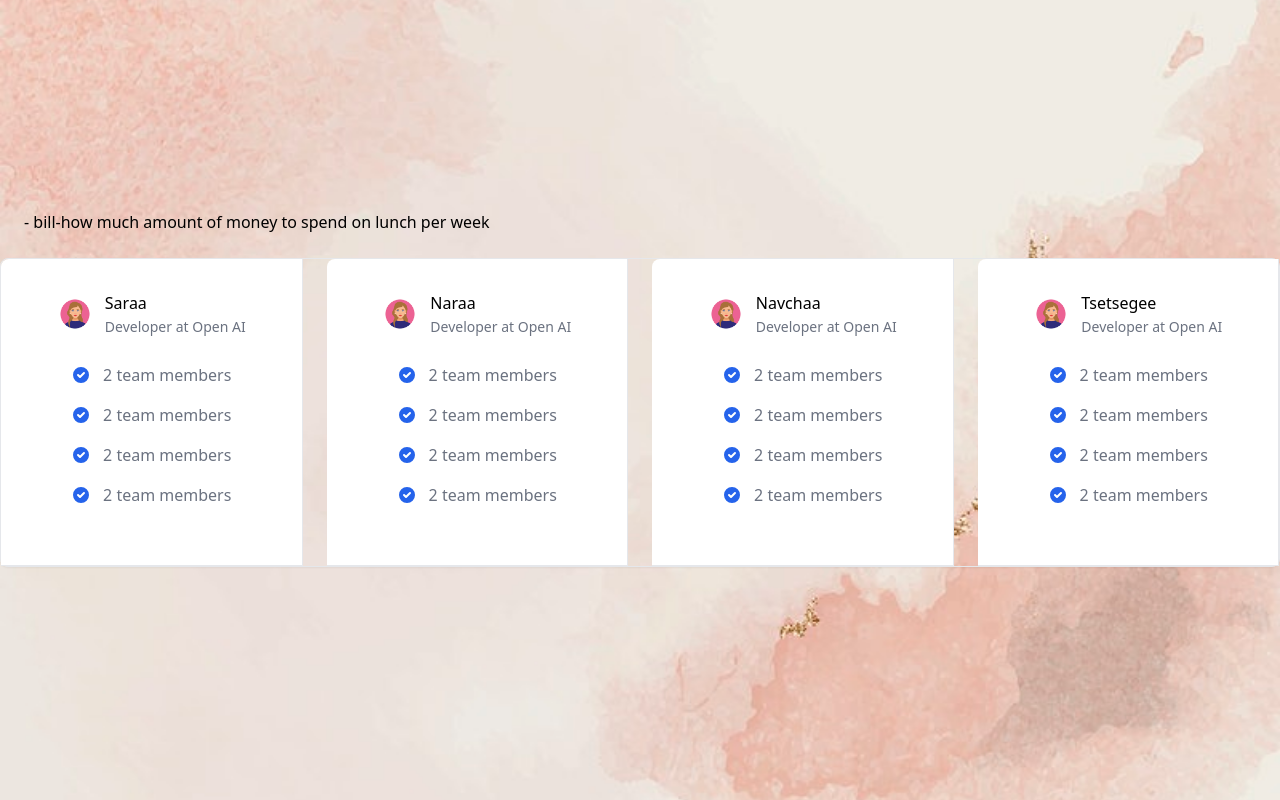
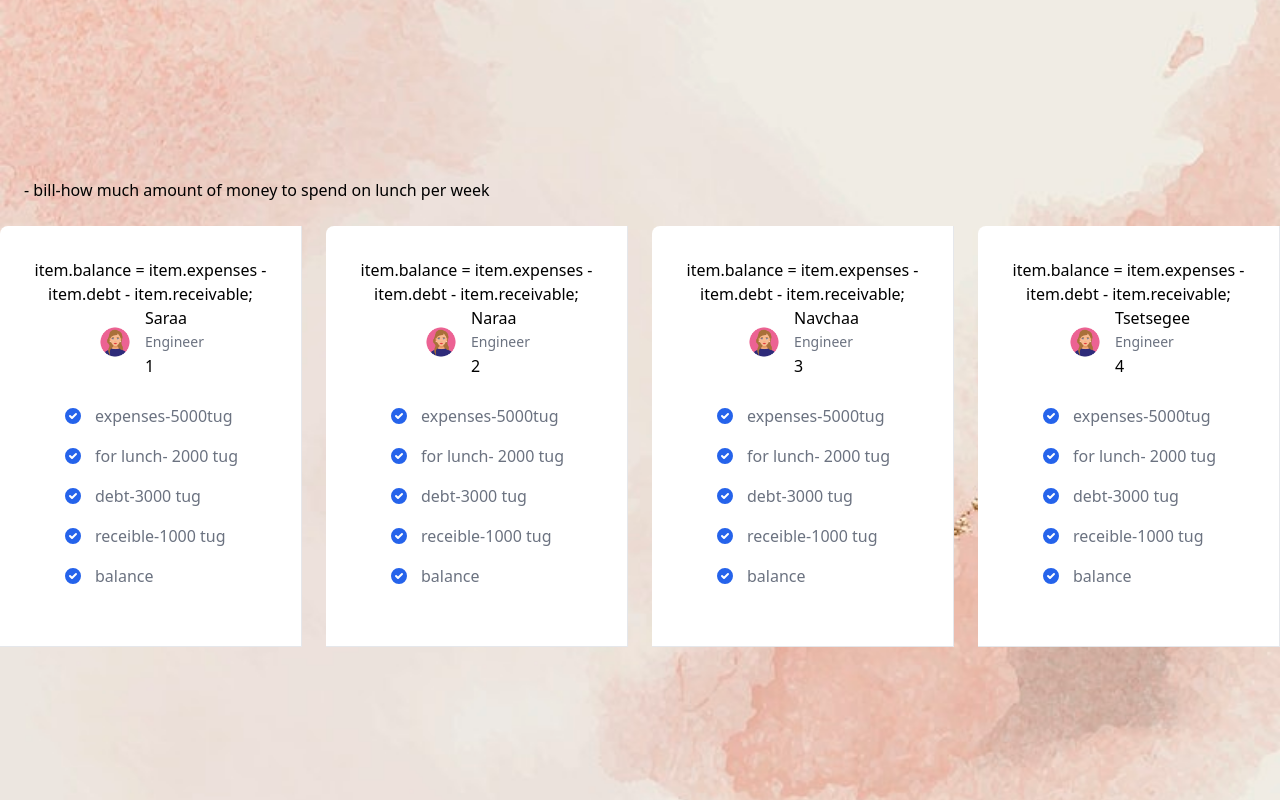
Before and after one commit to mairadavaa/my--cv, a Next.js app: page /Bill in a window 1280 px wide. Built offline with nearby package versions, Linux system fonts and the light colour scheme.

Commit message:
+aboutme

```diff
--- a/data.json
+++ b/data.json
@@ -5,6 +5,7 @@
       "professional": "Engineer",
       "image":"/images/avatarProfile.jpg",
       "expenses": 5000,
+      "spendYourself": 2000,
       "debt": 3000,
       "receivable":1000
     },
@@ -14,6 +15,7 @@
         "professional": "Engineer",
         "image":"/images/avatarProfile.jpg",
         "expenses": 5000,
+        "spendYourself": 2000,
         "debt": 3000,
         "receivable":1000
       },
@@ -23,6 +25,7 @@
         "professional": "Engineer",
         "image":"/images/avatarProfile.jpg",
         "expenses": 5000,
+        "spendYourself": 2000,
         "debt": 3000,
         "receivable":1000
       },
@@ -32,6 +35,7 @@
         "professional": "Engineer",
         "image":"/images/avatarProfile.jpg",
         "expenses": 5000,
+        "spendYourself": 2000,
         "debt": 3000,
         "receivable":1000
       }
--- a/src/pages/Bill.tsx
+++ b/src/pages/Bill.tsx
@@ -3,35 +3,43 @@ import styles from '../style/styles.module.css';
 import data from '../../data.json'
 const Bill = () => {
   return (
-    <div className={`bg-image ${styles.bgImage} h-screen flex justify-center flex-col`}>
+    <div className={`${styles.bgImage} h-screen flex justify-center flex-col`}>
         <p className='text-black p-6'>- bill-how much amount of money to spend on lunch per week</p>
-          <div className="grid grid-cols-1 gap-6 md:grid-cols-2 lg:grid-cols-4 mb-8 border border-gray-200 rounded-lg shadow-sm dark:border-gray-700 md:mb-12 md:grid-cols-2">
+          <div className="grid grid-cols-1 gap-6 md:grid-cols-2 lg:grid-cols-4 ">
           {data.map((item) =>(
-          <figure className="flex flex-col items-center justify-center p-8 text-center bg-white border-b border-gray-200 rounded-t-lg md:rounded-t-none md:rounded-tl-lg md:border-r dark:bg-gray-800 dark:border-gray-700">
 
+
+
+          <figure key={item.id} className="flex flex-col items-center justify-center p-8 text-center bg-white border-b border-gray-200 rounded-t-lg md:rounded-t-none md:rounded-tl-lg md:border-r dark:bg-orange-50 dark:border-orange-700">
+            item.balance = item.expenses - item.debt - item.receivable;
               <figcaption className="flex items-center justify-center space-x-3">
                   <img className="rounded-full w-9 h-9" src={item.image} alt={item.name}/>
-                  <div className="space-y-0.5 font-medium dark:text-white text-left">
+                  <div className="space-y-0.5 font-medium dark:text-black text-left">
                       <div>{item.name}</div>
-                      <div className="text-sm text-gray-500 dark:text-gray-400">Developer at Open AI</div>
+                      <div className="text-sm text-gray-500 dark:text-black">{item.professional}</div>
+                      <div>{item.id}</div>
                   </div>
               </figcaption>
               <ul role="list" className="space-y-5 my-7">
                   <li className="flex space-x-3">
                       <svg aria-hidden="true" className="flex-shrink-0 w-5 h-5 text-blue-600 dark:text-blue-500" fill="currentColor" viewBox="0 0 20 20" xmlns="http://www.w3.org/2000/svg"><title>Check icon</title><path fill-rule="evenodd" d="M10 18a8 8 0 100-16 8 8 0 000 16zm3.707-9.293a1 1 0 00-1.414-1.414L9 10.586 7.707 9.293a1 1 0 00-1.414 1.414l2 2a1 1 0 001.414 0l4-4z" clip-rule="evenodd"></path></svg>
-                      <span className="text-base font-normal leading-tight text-gray-500 dark:text-gray-400">2 team members</span>
+                      <span className="text-base font-normal leading-tight text-gray-500 dark:text-gray-400"> expenses-{item.expenses}tug</span>
                   </li>
                   <li className="flex space-x-3">
                       <svg aria-hidden="true" className="flex-shrink-0 w-5 h-5 text-blue-600 dark:text-blue-500" fill="currentColor" viewBox="0 0 20 20" xmlns="http://www.w3.org/2000/svg"><title>Check icon</title><path fill-rule="evenodd" d="M10 18a8 8 0 100-16 8 8 0 000 16zm3.707-9.293a1 1 0 00-1.414-1.414L9 10.586 7.707 9.293a1 1 0 00-1.414 1.414l2 2a1 1 0 001.414 0l4-4z" clip-rule="evenodd"></path></svg>
-                      <span className="text-base font-normal leading-tight text-gray-500 dark:text-gray-400">2 team members</span>
+                      <span className="text-base font-normal leading-tight text-gray-500 dark:text-gray-400">for lunch- {item.spendYourself} tug </span>
                   </li>
                   <li className="flex space-x-3">
                       <svg aria-hidden="true" className="flex-shrink-0 w-5 h-5 text-blue-600 dark:text-blue-500" fill="currentColor" viewBox="0 0 20 20" xmlns="http://www.w3.org/2000/svg"><title>Check icon</title><path fill-rule="evenodd" d="M10 18a8 8 0 100-16 8 8 0 000 16zm3.707-9.293a1 1 0 00-1.414-1.414L9 10.586 7.707 9.293a1 1 0 00-1.414 1.414l2 2a1 1 0 001.414 0l4-4z" clip-rule="evenodd"></path></svg>
-                      <span className="text-base font-normal leading-tight text-gray-500 dark:text-gray-400">2 team members</span>
+                      <span className="text-base font-normal leading-tight text-gray-500 dark:text-gray-400">debt-{item.debt} tug</span>
                   </li>
                   <li className="flex space-x-3">
                       <svg aria-hidden="true" className="flex-shrink-0 w-5 h-5 text-blue-600 dark:text-blue-500" fill="currentColor" viewBox="0 0 20 20" xmlns="http://www.w3.org/2000/svg"><title>Check icon</title><path fill-rule="evenodd" d="M10 18a8 8 0 100-16 8 8 0 000 16zm3.707-9.293a1 1 0 00-1.414-1.414L9 10.586 7.707 9.293a1 1 0 00-1.414 1.414l2 2a1 1 0 001.414 0l4-4z" clip-rule="evenodd"></path></svg>
-                      <span className="text-base font-normal leading-tight text-gray-500 dark:text-gray-400">2 team members</span>
+                      <span className="text-base font-normal leading-tight text-gray-500 dark:text-gray-400">receible-{item.receivable} tug</span>
+                  </li>
+                  <li className="flex space-x-3">
+                      <svg aria-hidden="true" className="flex-shrink-0 w-5 h-5 text-blue-600 dark:text-blue-500" fill="currentColor" viewBox="0 0 20 20" xmlns="http://www.w3.org/2000/svg"><title>Check icon</title><path fill-rule="evenodd" d="M10 18a8 8 0 100-16 8 8 0 000 16zm3.707-9.293a1 1 0 00-1.414-1.414L9 10.586 7.707 9.293a1 1 0 00-1.414 1.414l2 2a1 1 0 001.414 0l4-4z" clip-rule="evenodd"></path></svg>
+                      <span className="text-base font-normal leading-tight text-gray-500 dark:text-gray-400">balance </span>
                   </li>
               </ul>
           </figure>
--- a/src/pages/index.tsx
+++ b/src/pages/index.tsx
@@ -6,7 +6,7 @@ export default function Home() {
 
   return (
     <>
-      <div className={`bg-image ${styles.bgImage} h-screen`}>
+      <div className={`${styles.bgImage} h-screen`}>
       <div className="container mx-auto py-8">
         <div className="grid grid-cols-4 sm:grid-cols-12 gap-6 px-4">
             <div className="col-span-4 sm:col-span-3">
@@ -15,12 +15,12 @@ export default function Home() {
                         <img src="images/maira.jpg" alt="maira" className="w-32 h-32 bg-gray-300 rounded-full mb-4 shrink-0">
 
                         </img>
-                        <p className="text-gray-600 text-xl font-bold">Maira Dayei</p>
+                        <p className="text-gray-600 text-xl font-bold">Maira Danyei</p>
                         <p className="text-gray-600">Software </p>
                         <p className="text-gray-600"> Developer</p>
                         <div className="mt-6 flex flex-wrap gap-4 justify-center">
-                            <a href="#" className="bg-orange-500 hover:bg-orange-600 text-white py-2 px-4 rounded">Contact</a>
-                            <a href="#" className="bg-yellow-600 hover:bg-yellow-400 text-white-800 py-2 px-4 rounded">Resume</a>
+                            <a href="https://www.facebook.com/maira.danyei" className="bg-orange-500 hover:bg-orange-600 text-white py-2 px-4 rounded">Contact me</a>
+                            <a href="http://creativemongolia.com/maira/" className="bg-yellow-600 hover:bg-yellow-400 text-white-800 py-2 px-4 rounded">About me</a>
                         </div>
                     </div>
                     <hr className="my-6 border-t border-gray-300"/>
```
